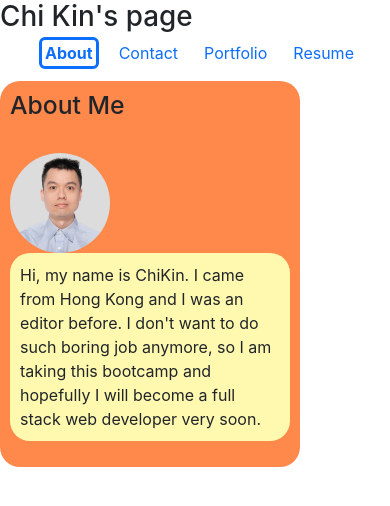
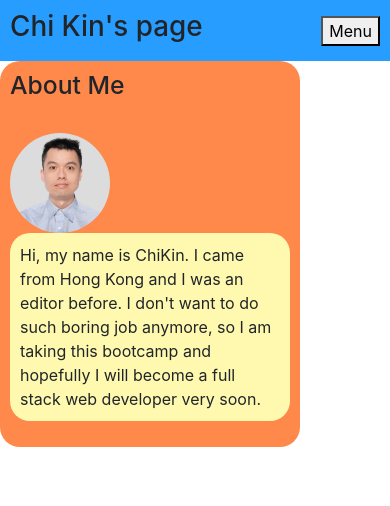
Before and after one commit to cckinwest/Week20-React-Portfolio, a React (Create React App) app: page / in a window 390 px wide. Shown: the top 506 px of the page. Built offline with nearby package versions, Linux system fonts and the light colour scheme; the HTML template or start-up script is replaced by a standard one.

Commit message:
basic responsiveness navbar

```diff
--- a/package.json
+++ b/package.json
@@ -13,6 +13,7 @@
     "pretty": "^2.0.0",
     "react": "^17.0.2",
     "react-dom": "^17.0.2",
+    "react-responsive": "^9.0.2",
     "react-scripts": "5.0.1",
     "web-vitals": "^2.1.4"
   },
--- a/src/components/NavBar.js
+++ b/src/components/NavBar.js
@@ -1,10 +1,13 @@
 import React, { useState } from "react";
+import { useMediaQuery } from "react-responsive";
 import "../components/styles/NavBar.css";
 
 function Navbar(props) {
-  //const [activeBtn, setActiveBtn] = useState("About");
+  const pages = ["About", "Contact", "Portfolio", "Resume"];
 
-  const pages = ["About", "Contact", "Portfolio", "Resume"];
+  const isTabletOrMobile = useMediaQuery({ query: "(max-width: 1024px)" });
+
+  const [showMenu, setShowMenu] = useState(true);
 
   const handleClick = (page) => {
     props.setActive(page);
@@ -20,7 +23,7 @@ function Navbar(props) {
 
   const renderBtn = (page) => {
     return (
-      <li>
+      <li style={{ margin: "5px" }}>
         <a
           href="#"
           key={page}
@@ -33,18 +36,55 @@ function Navbar(props) {
     );
   };
 
+  const controlMenu = () => {
+    if (showMenu) {
+      document.querySelector(".btnContainer").style.display = "block";
+      setShowMenu(false);
+
+      return;
+    }
+
+    document.querySelector(".btnContainer").style.display = "none";
+    setShowMenu(true);
+  };
+
   return (
-    <div>
-      <h1 className="headerTitle">Chi Kin's page</h1>
+    <header
+      style={
+        isTabletOrMobile
+          ? { display: "block" }
+          : {
+              display: "flex",
+              alignItems: "center",
+              justifyContent: "space-between",
+            }
+      }
+    >
+      <div
+        style={{
+          display: "flex",
+          alignItems: "center",
+          justifyContent: "space-between",
+        }}
+      >
+        <h1 className="headerTitle">Chi Kin's page</h1>
+        <button
+          className="menubtn"
+          style={isTabletOrMobile ? { display: "block" } : { display: "none" }}
+          onClick={controlMenu}
+        >
+          Menu
+        </button>
+      </div>
       <ul
         className="btnContainer"
-        style={{ display: "flex", listStyleType: "none" }}
+        style={isTabletOrMobile ? { display: "none" } : { display: "flex" }}
       >
         {pages.map((page) => {
           return renderBtn(page);
         })}
       </ul>
-    </div>
+    </header>
   );
 }
 
--- a/src/components/styles/NavBar.css
+++ b/src/components/styles/NavBar.css
@@ -6,6 +6,16 @@
 
 a {
     margin: 10px;
-    padding: 3px;
+    padding: 2px;
     text-decoration: none;
 }
+
+header {
+    background-color: #279EFF;
+    padding: 10px;
+}
+
+.btnContainer {
+    display: flex;
+    list-style-type: none;
+}
```
Also changed, not shown: 1 other file (tests, documents, lock files or other folders).
